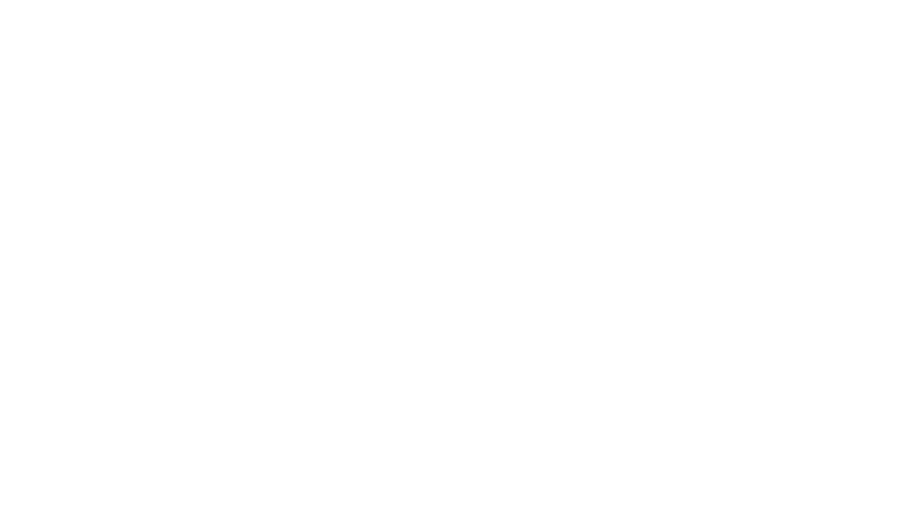
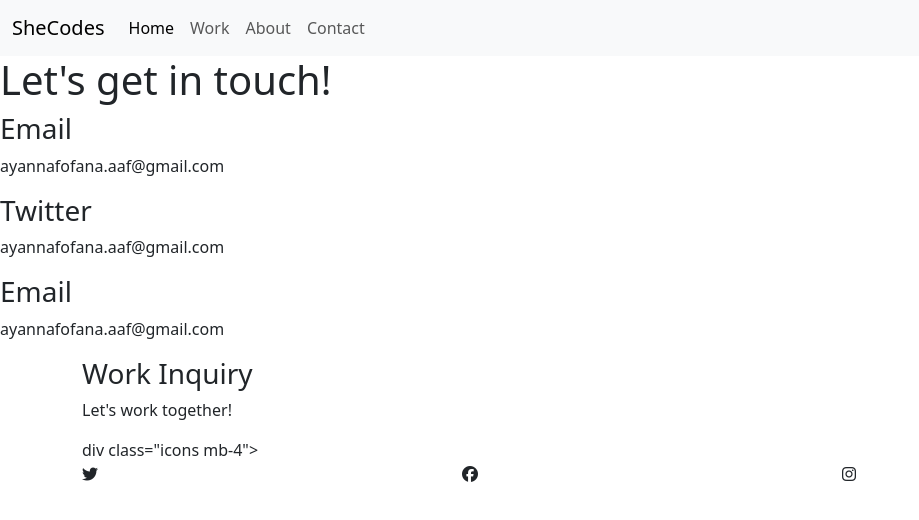
Before and after one commit to ayannayaya02/contactPage, a plain HTML site: page index.html in a window 1280 px wide. Shown: the whole page, without its empty margins (0-919 px from the left). Drawn offline with nearby package versions, Linux system fonts and the light colour scheme.

Commit message:
added navbar

```diff
--- a/index.html
+++ b/index.html
@@ -3,9 +3,66 @@
 <head>
     <meta charset="UTF-8">
     <meta name="viewport" content="width=device-width, initial-scale=1.0">
+    <link rel="stylesheet" href="src/styles.css"/>
+    <link href="https://cdn.jsdelivr.net/npm/bootstrap@5.3.0/dist/css/bootstrap.min.css" rel="stylesheet" integrity="sha384-9ndCyUaIbzAi2FUVXJi0CjmCapSmO7SnpJef0486qhLnuZ2cdeRhO02iuK6FUUVM" crossorigin="anonymous">
+<script src="https://cdn.jsdelivr.net/npm/bootstrap@5.3.0/dist/js/bootstrap.bundle.min.js" integrity="sha384-geWF76RCwLtnZ8qwWowPQNguL3RmwHVBC9FhGdlKrxdiJJigb/j/68SIy3Te4Bkz" crossorigin="anonymous"></script>
+<script src="https://kit.fontawesome.com/48086bfa49.js" crossorigin="anonymous"></script>
+
     <title>Contact Page</title>
 </head>
 <body>
+<nav class="navbar navbar-expand-lg bg-body-tertiary">
+  <div class="container-fluid">
+        <a class="navbar-brand" href="#">SheCodes</a>
 
+    <button class="navbar-toggler" type="button" data-bs-toggle="collapse" data-bs-target="#navbarNavAltMarkup" aria-controls="navbarNavAltMarkup" aria-expanded="false" aria-label="Toggle navigation">
+      <span class="navbar-toggler-icon"></span>
+    </button>
+    <div class="collapse navbar-collapse" id="navbarNavAltMarkup">
+      <div class="navbar-nav">
+        <a class="nav-link active" aria-current="page" href="#">Home</a>
+        <a class="nav-link" href="workPage.html">Work</a>
+        <a class="nav-link" href="#">About</a>
+                <a class="nav-link" href="#">Contact</a>
+                </div>
+    </div>
+  </div>
+</nav>
+
+
+
+    <h1> Let's get in touch!</h1>
+    <div class="col-md-4">
+<h3>Email</h3>
+<p>ayannafofana.aaf@gmail.com</p>
+
+    </div>
+
+    <div class="col-md-4">
+<h3> Twitter</h3>
+<p>ayannafofana.aaf@gmail.com</p>
+
+    </div>
+
+    <div class="col-md-4">
+<h3>Email </h3>
+<p>ayannafofana.aaf@gmail.com</p>
+    </div>
+    <div class="container">
+        <footer> <h3>Work Inquiry </h3>
+        <p>Let's work together!</p></footer>
+        div class="icons mb-4">
+                <br/>
+                <div class="row">
+                    <div class="col-sm-4">
+                        <i class="fa-brands fa-twitter"></i>
+                    </div>
+                    <div class="col-sm-4">  <i class="fa-brands fa-facebook"></i>
+</div>
+
+<div class="col-sm-4"> <i class="fa-brands fa-instagram"></i></div>
+                </div>
+</div>
+    </div>
 </body>
 </html>
```
